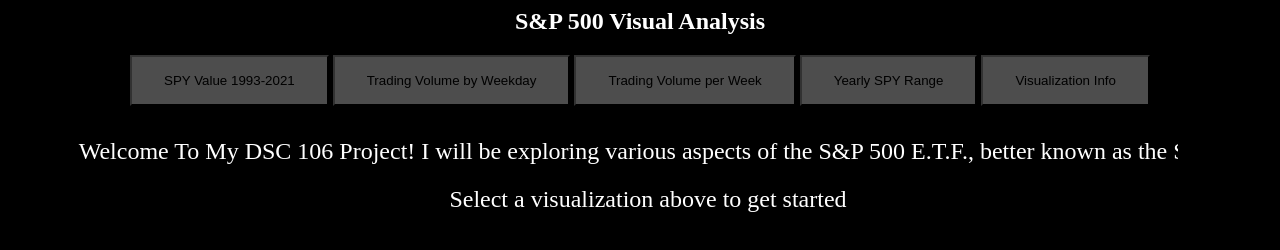
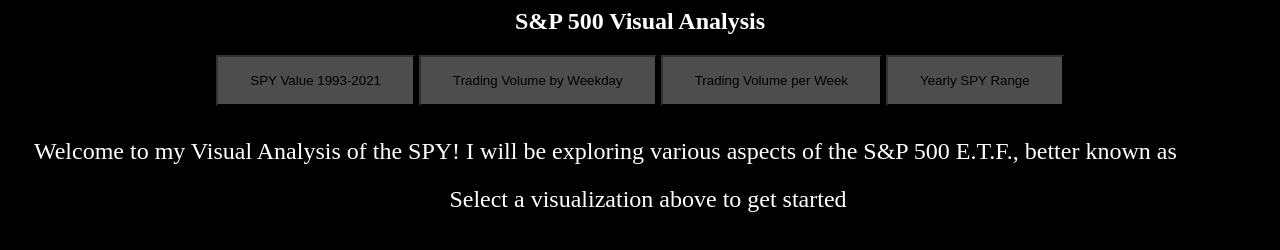
Before and after one commit to Bryan-Tal/SPY-Visual-Analysis, a plain HTML site: page index.html in a window 1280 px wide. Drawn offline with nearby package versions, Linux system fonts and the light colour scheme.

Commit message:
changed button layout

```diff
--- a/app.js
+++ b/app.js
@@ -754,7 +754,7 @@ function introduce(){
         .attr("y", margin.top + (margin.left / 2))
         .attr("text-anchor","middle")
         .style("font-size","24px")
-        .text("Welcome To My DSC 106 Project! I will be exploring various aspects of the S&P 500 E.T.F., better known as the SPY")
+        .text("Welcome to my Visual Analysis of the SPY! I will be exploring various aspects of the S&P 500 E.T.F., better known as the SPY")
         .style("fill","white")
 
     svg.append("text")
--- a/index.html
+++ b/index.html
@@ -31,7 +31,7 @@ var isOn = d3.select(null);
 
         <input type="button" id="explain" name="region" value="Changes from Proposal" class="button"> -->
 
-        <input type="button" id="viz" name="region" value="Visualization Info" class="button">
+        <!-- <input type="button" id="viz" name="region" value="Visualization Info" class="button"> -->
 
 </div>
 
```
